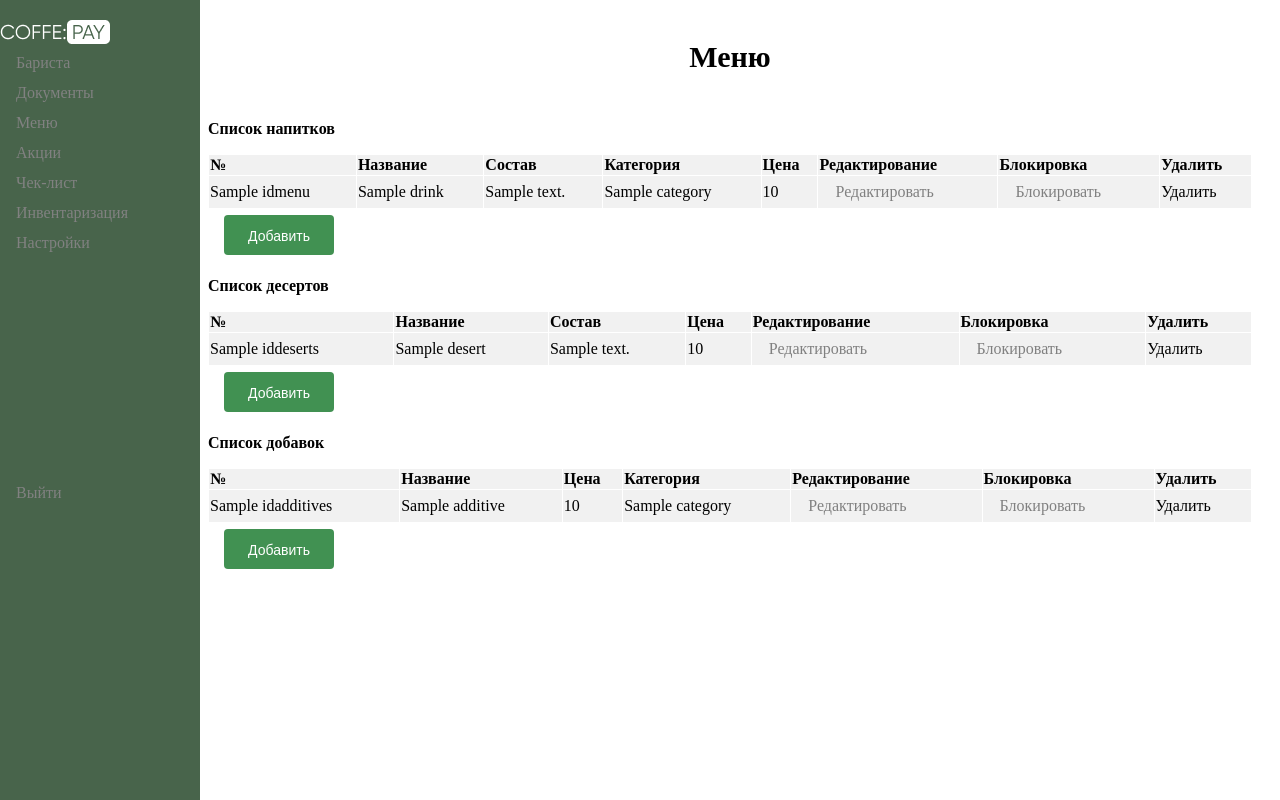
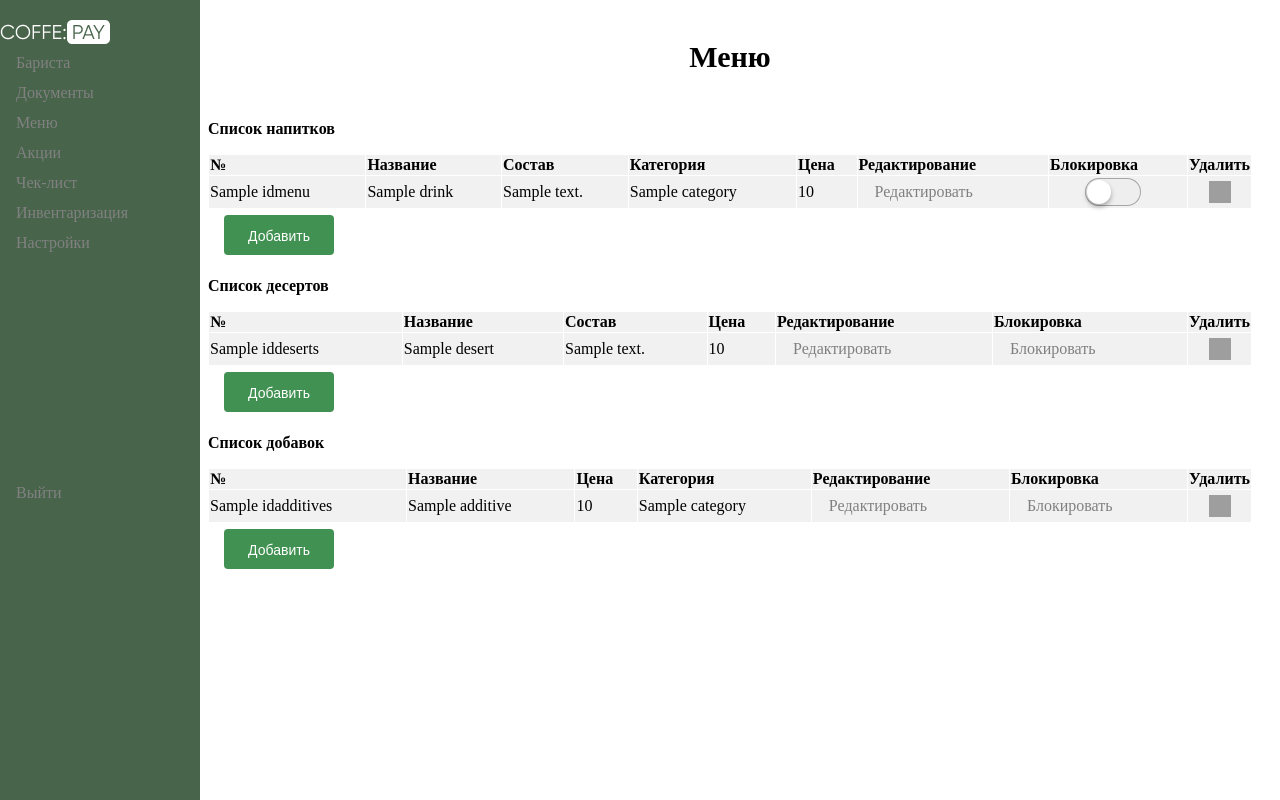
Before and after one commit to Ksunia777/diplom001, a Django app: template main/templates/main/Menu.html in a window 1280 px wide. Run offline with Django 3.2, Linux system fonts and the light colour scheme; the template is opened without the code that fills it: most values are stand-ins (such as "Sample title", 1, 10 or a date in 2020); grey boxes are pictures that could not be loaded.

Commit message:
state on 12.06.2024 html and css

```diff
--- a/main/models.py
+++ b/main/models.py
@@ -8,6 +8,7 @@ class Menu(models.Model):
     price = models.DecimalField(max_digits=10, decimal_places=2)
     position_name = models.CharField(max_length=100)
     category = models.CharField(max_length=100)
+    active = models.BooleanField(max_length=1)
 
     class Meta:
         managed = False
--- a/main/static/main/css/design2.css
+++ b/main/static/main/css/design2.css
@@ -149,6 +149,7 @@ td, th {
     border-color: black;
     background-color: #f1f1f1;
     padding: 5xp;
+    background-position: center;
 }
 
 /*ProgressBar и подвязка кодом -- геймификация*/
--- /dev/null
+++ b/main/static/main/css/design4.css
@@ -0,0 +1,93 @@
+.my-button {
+  width: 10px;
+  height: 10px;
+  background-image: url('/main/static/img/trash.svg');
+  background-repeat: no-repeat;
+  background-size: 22px 22px; /* Уменьшаем размер иконки */
+  background-position: center; /* Выравниваем иконку по центру */
+}
+
+
+.checkbox-ios {
+	display: inline-block;
+	height: 28px;
+	line-height: 28px;
+	margin-right: 10px;
+	position: relative;
+	vertical-align: middle;
+	font-size: 14px;
+	user-select: none;
+	background-position: center;
+}
+.checkbox-ios .checkbox-ios-switch {
+	position: relative;
+	display: inline-block;
+	box-sizing: border-box;
+	width: 56px;
+	height: 28px;
+	border: 1px solid rgba(0, 0, 0, .1);
+	border-radius: 25%/50%;
+	vertical-align: top;
+	background: #eee;
+	transition: .2s;
+	background-position: center;
+}
+.checkbox-ios .checkbox-ios-switch:before {
+	content: '';
+	position: absolute;
+	top: 1px;
+	left: 1px;
+	display: inline-block;
+	width: 24px;
+	height: 24px;
+	border-radius: 50%;
+	background: white;
+	box-shadow: 0 3px 5px rgba(0, 0, 0, .3);
+	transition: .15s;
+	background-position: center;
+}
+.checkbox-ios input[type=checkbox] {
+	display: block;
+	width: 0;
+	height: 0;
+	position: absolute;
+	z-index: -1;
+	opacity: 0;
+	background-position: center;
+}
+.checkbox-ios input[type=checkbox]:not(:disabled):active + .checkbox-ios-switch:before {
+	box-shadow: inset 0 0 2px rgba(0, 0, 0, .3);
+}
+.checkbox-ios input[type=checkbox]:checked + .checkbox-ios-switch {
+	background: limegreen;
+}
+.checkbox-ios input[type=checkbox]:checked + .checkbox-ios-switch:before {
+	transform:translateX(28px);
+}
+
+/* Hover */
+.checkbox-ios input[type="checkbox"]:not(:disabled) + .checkbox-ios-switch {
+	cursor: pointer;
+	border-color: rgba(0, 0, 0, .3);
+}
+
+/* Disabled */
+.checkbox-ios input[type=checkbox]:disabled + .checkbox-ios-switch {
+	filter: grayscale(70%);
+	border-color: rgba(0, 0, 0, .1);
+}
+.checkbox-ios input[type=checkbox]:disabled + .checkbox-ios-switch:before {
+	background: #eee;
+}
+
+/* Focus */
+.checkbox-ios.focused .checkbox-ios-switch:before {
+	box-shadow: inset 0px 0px 4px #ff5623;
+}
+
+.radiobatton-td {
+    text-align: center;
+	/* padding: 3px 0; */
+
+    /* vertical-align: middle; */
+}
--- a/main/templates/main/Barista.html
+++ b/main/templates/main/Barista.html
@@ -5,6 +5,7 @@
 	<meta charset="UTF-8">
 	<title>Бариста</title>
 	<link rel="stylesheet" type="text/css" href="{% static 'main/css/design2.css' %}">
+    <link rel="stylesheet" type="text/css" href="{% static 'main/css/design4.css' %}">
     <script src="{% static 'main/js/jquery-3.6.0.min.js' %}"></script>
     <script src="{% static 'main/js/barista.js' %}"></script>
 </head>
@@ -48,7 +49,7 @@
                <td>{{ user.username }}</td>
                <td><a href="/user/edit/?user_id={{ user.id}}">Редактировать</a></td>
                <td><a href="#">Блокировать</a></td>
-               <td data-element-id="{{ user.id }}" onclick="deleteElement(event)">Удалить</td>
+               <td class="my-button" data-element-id="{{ user.id }}" onclick="deleteElement(event)"></td>
               </div>
             </tr>
 {% endfor %}
--- a/main/templates/main/Menu.html
+++ b/main/templates/main/Menu.html
@@ -5,6 +5,7 @@
     <meta charset="UTF-8">
     <title>Меню </title>
     <link rel="stylesheet" type="text/css" href="{% static 'main/css/design2.css' %}">
+    <link rel="stylesheet" type="text/css" href="{% static 'main/css/design4.css' %}">
     <script src="{% static 'main/js/jquery-3.6.0.min.js' %}"></script>
     <script src="{% static 'main/js/additives.js' %}"></script>
     <script src="{% static 'main/js/desert.js' %}"></script>
@@ -52,9 +53,16 @@
      <td>{{ drink.description }}</td>
      <td>{{ drink.category }}</td>
      <td>{{ drink.price }}</td>
-     <td><a href="/menu/edit/?menu_id={{ drink.idmenu }}">Редактировать</a></td>
-     <td><a href="#">Блокировать</a></td>
-     <td data-element-id="{{ drink.idmenu }}" onclick="deleteMenuElement(event)">Удалить</td>
+    <td><a href="/menu/edit/?menu_id={{ drink.idmenu }}">Редактировать</a></td>
+    <td class="radiobatton-td">
+        <!-- <a href="#">Блокировать</a> -->
+        <label class="checkbox-ios">
+            <input type="checkbox" {% if drink.active %} checked{% endif %}>
+            <span class="checkbox-ios-switch"></span>
+        </label>
+    </td>
+
+     <td class="my-button" data-element-id="{{ drink.idmenu }}" onclick="deleteMenuElement(event)"></td>
     </div>
   </tr>
 
@@ -85,7 +93,7 @@
                <td>{{desert.price}}</td>
                <td><a href="/desert/edit/?desert_id={{ desert.iddeserts }}">Редактировать</a></td>
                <td><a href="#">Блокировать</a></td>
-               <td data-element-id="{{ desert.iddeserts }}" onclick="deleteDesertElement(event)">Удалить</td>
+               <td class="my-button" data-element-id="{{ desert.iddeserts }}" onclick="deleteDesertElement(event)"></td>
               </div>
              </tr>
  {% endfor %}
@@ -115,7 +123,7 @@
                   <td>{{additives.category}}</td>
                   <td><a href="#">Редактировать</a></td>
                   <td><a href="#">Блокировать</a></td>
-                  <td data-element-id="{{ additives.idadditives }}" onclick="deleteAdditivesElement(event)">Удалить</td>
+                  <td class="my-button" data-element-id="{{ additives.idadditives }}" onclick="deleteAdditivesElement(event)"></td>
                  </div>
                 </tr>
     {% endfor %}
```
Also changed, not shown: main/todo.md (+32 -3 lines), main/static/img/trash.svg (added).
